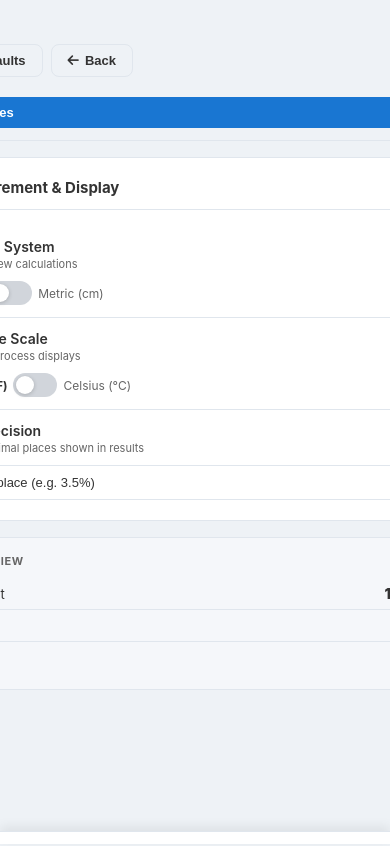
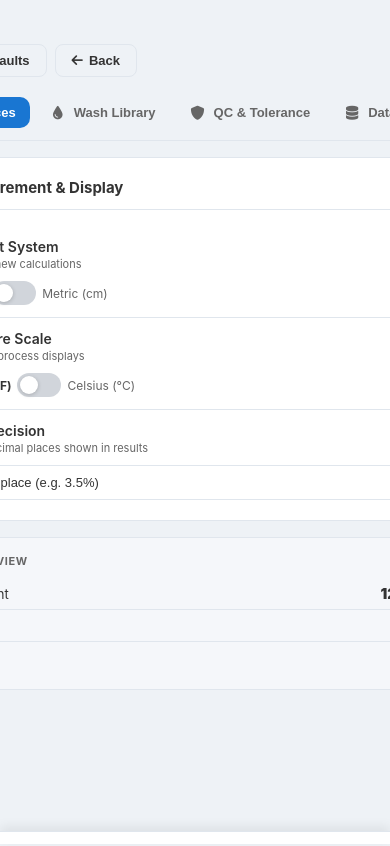
Before and after one commit to Altosonar/New-fabric-Shrinkage-Updated-6-14-back-up, a React (Vite) app: page /settings in a window 390 px wide. Built offline with nearby package versions, Linux system fonts and the light colour scheme.

Commit message:
fix: settings layout display:block on mobile — eliminates all flex overflow clipping

```diff
--- a/src/styles/index.css
+++ b/src/styles/index.css
@@ -2881,14 +2881,12 @@ body {
 .stg-page { padding-bottom: 80px; }
 
 .stg-layout {
-  display: flex;
-  flex-direction: column;
-  gap: 0;
-  align-items: flex-start;
-  margin-top: 16px;
+  display: block;
   width: 100%;
+  max-width: 100%;
   box-sizing: border-box;
   overflow-x: hidden;
+  margin-top: 16px;
 }
 
 /* ── Tab nav (horizontal pills default, vertical on desktop) ─────────────────── */
@@ -2909,9 +2907,9 @@ body {
 .stg-tab-nav::-webkit-scrollbar { display: none; }
 
 .stg-tab-btn {
-  display: flex;
-  align-items: center;
-  gap: 10px;
+  display: inline-flex;
+  align-items: center;
+  gap: 8px;
   padding: 8px 14px;
   border-radius: 10px;
   border: none;
@@ -2924,14 +2922,13 @@ body {
   color: var(--text-light);
   text-align: left;
   transition: background 0.15s, color 0.15s;
-  width: 100%;
 }
 .stg-tab-btn:hover  { background: var(--secondary); color: var(--text-main); }
 .stg-tab-btn i      { width: 16px; text-align: center; font-size: 14px; }
 .stg-tab-btn-active { background: var(--primary) !important; color: #fff !important; }
 
 /* ── Tab content ─────────────────────────────────────────────────────────────── */
-.stg-tab-content { flex: 1; min-width: 0; width: 100%; box-sizing: border-box; }
+.stg-tab-content { display: block; width: 100%; max-width: 100%; box-sizing: border-box; overflow-x: hidden; }
 
 /* ── Section ─────────────────────────────────────────────────────────────────── */
 .stg-section {
@@ -3281,7 +3278,10 @@ body {
 /* ── Desktop: switch to vertical sidebar layout ─────────────────────────────── */
 @media screen and (min-width: 769px) {
   .stg-layout {
-    flex-direction: row;
+    display: flex !important;
+    flex-direction: row !important;
+    align-items: flex-start;
+    gap: 0;
     overflow-x: visible;
   }
   .stg-tab-nav {
@@ -3297,11 +3297,19 @@ body {
     position: sticky;
     top: 16px;
     gap: 4px;
-  }
+    scrollbar-width: auto;
+  }
+  .stg-tab-nav::-webkit-scrollbar { display: auto; }
   .stg-tab-btn {
+    display: flex;
     padding: 10px 14px;
     white-space: normal;
     width: 100%;
+  }
+  .stg-tab-content {
+    flex: 1;
+    min-width: 0;
+    overflow-x: visible;
   }
 }
 
@@ -3364,11 +3372,17 @@ body {
   .res-header-secondary { display: none !important; }
   .res-header-overflow-btn { display: inline-flex !important; }
 
-  /* Settings layout — already mobile-first in base CSS, just ensure containment */
+  /* Settings layout — block-based on mobile, fully contained */
   .stg-section {
-    width: 100%;
-    box-sizing: border-box;
-    overflow: hidden;
+    width: 100% !important;
+    max-width: 100% !important;
+    box-sizing: border-box !important;
+    overflow: hidden !important;
+  }
+  .stg-tab-content {
+    width: 100% !important;
+    max-width: 100% !important;
+    overflow-x: hidden !important;
   }
   .stg-toggle-wrap {
     flex-wrap: wrap;
```
